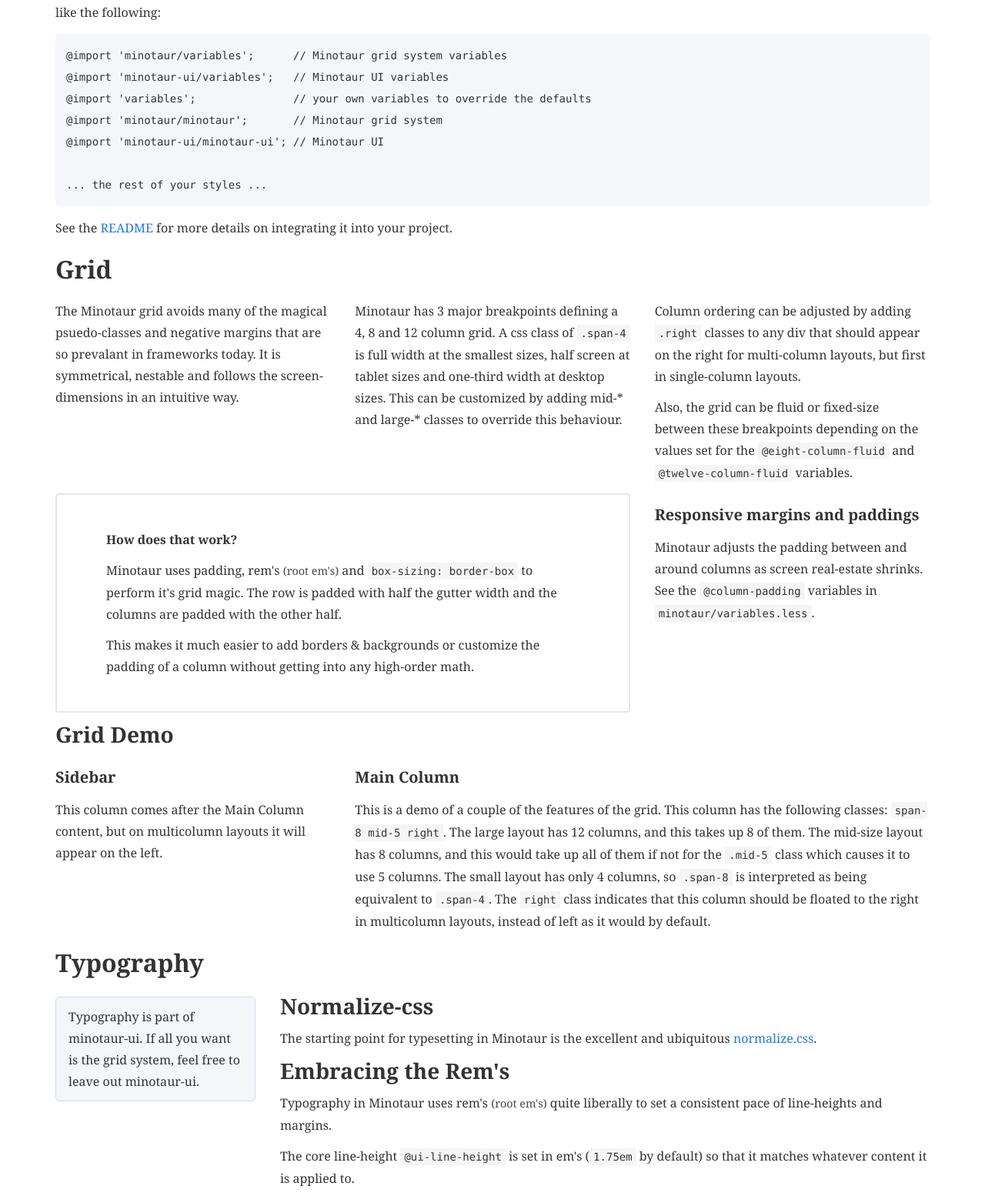
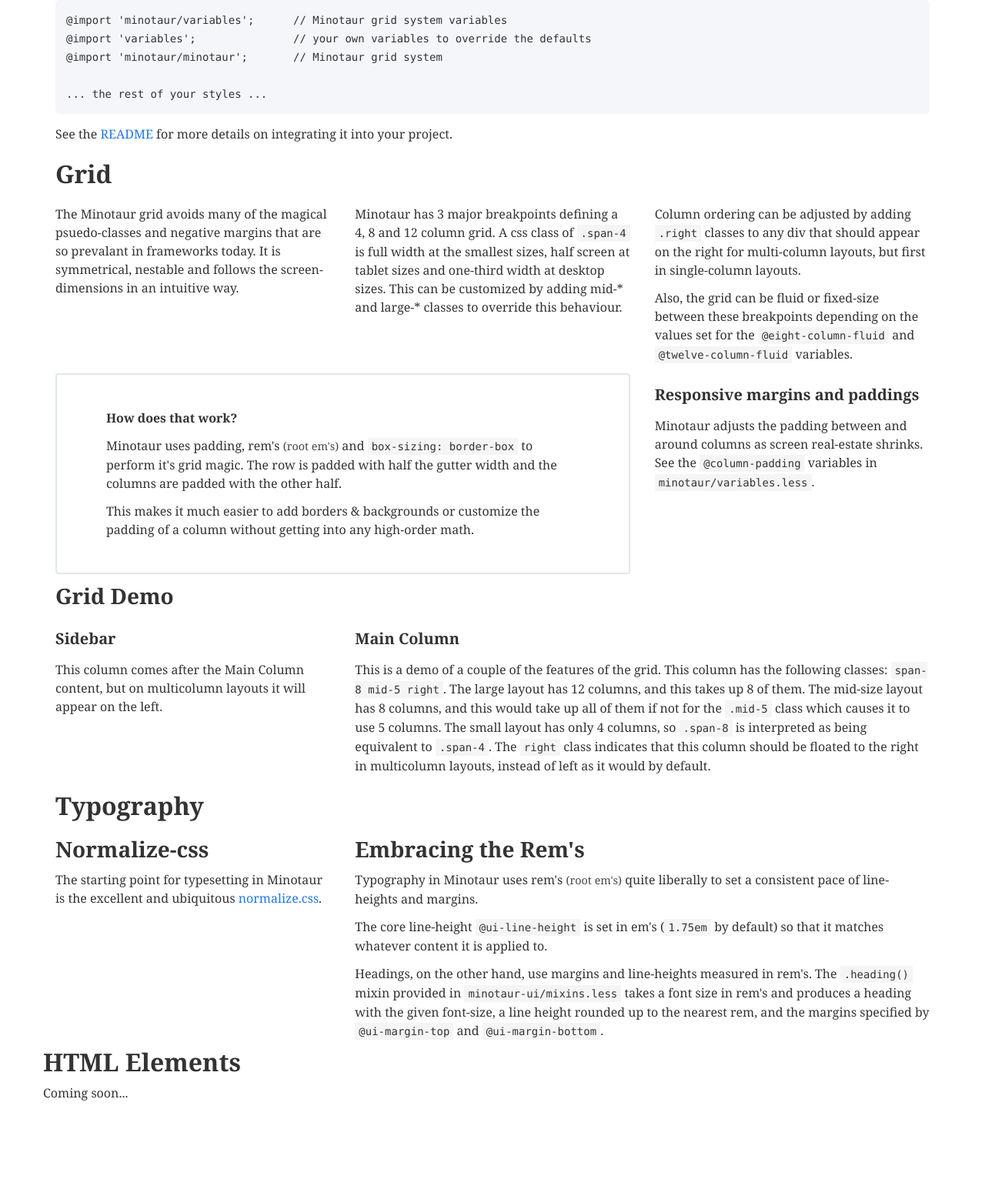
Before and after one commit to andyvanee/minotaur, a plain HTML site: page index.html in a window 1280 px wide. Shown: the part 511-2065 px from the top of the page at 77% size. After the commit the page ends 1955 px from the top, so only its background shows below. Drawn offline with Linux system fonts and the light colour scheme.

Commit message:
the modularity is unnecessary and confusing

```diff
--- a/index.html
+++ b/index.html
@@ -4,19 +4,23 @@
   <title>Minotaur</title>
   <link rel="stylesheet" type="text/css" href="style.css">
 </head>
+
 <body>
   <div class="hero-box">
     <div class="container">
+
       <div class="row">
         <div class="span-12">
           <h1>Minotaur <span class="subheading">a minimalistic CSS framework</span></h1>
         </div>
         <div class="clear"></div>
       </div>
+
     </div>
   </div>
   <div class="container">
     <div class="row">
+
       <div class="span-12">
         <h2 id="what-it-is">What is it?</h2>
 
@@ -27,30 +31,31 @@
           Minotaur doesn't include a massive widget collection. It only provides a customizable grid, a clean approach to typography, and easy theming of core HTML elements.
         </p>
       </div>
+
     </div>
 
     <div class="row">
+
       <div class="span-12">
         <h2 id="usage">Usage</h2>
         <p>
-          Minotaur written using <a href="http://lesscss.org/">less.css</a>. It is modular, and meant to be overridden with your own custom variables. Your own less file should look something like the following:
+          Minotaur written using <a href="http://lesscss.org/">less.css</a>. Your own less file should look something like the following:
         </p>
         <pre>@import 'minotaur/variables';      // Minotaur grid system variables
-@import 'minotaur-ui/variables';   // Minotaur UI variables
 @import 'variables';               // your own variables to override the defaults
 @import 'minotaur/minotaur';       // Minotaur grid system
-@import 'minotaur-ui/minotaur-ui'; // Minotaur UI
 
 ... the rest of your styles ...</pre>
 
         <p>
-          See the <a href="#README">README</a> for more details on integrating it into your project.
+          See the <a href="https://github.com/Andyvanee/minotaur/blob/master/README.md">README</a> for more details on integrating it into your project.
         </p>
+      </div>
 
-      </div>
     </div>
 
     <div class="row">
+
       <div class="span-12">
         <h2 id="grid">Grid</h2>
       </div>
@@ -71,8 +76,11 @@
           Also, the grid can be fluid or fixed-size between these breakpoints depending on the values set for the <code>@eight-column-fluid</code> and <code>@twelve-column-fluid</code> variables.
         </p>
       </div>
+
     </div>
+
     <div class="row">
+
       <div class="span-8">
         <div style="border: 2px solid #e1e8ea; border-radius: 4px; padding: 2em 4em;">
           <p>
@@ -86,41 +94,46 @@
           </p>
         </div>
       </div>
+
       <div class="span-4 mid-8">
         <h4>Responsive margins and paddings</h4>
         <p>Minotaur adjusts the padding between and around columns as screen real-estate shrinks. See the <code>@column-padding</code> variables in <code>minotaur/variables.less</code>.</p>
       </div>
+
     </div>
+
     <div class="row">
+
       <div class="span-12">
         <h3>Grid Demo</h3>
       </div>
+
       <div class="span-8 mid-5 right">
         <h4>Main Column</h4>
         <p>This is a demo of a couple of the features of the grid. This column has the following classes: <code>span-8 mid-5 right</code>. The large layout has 12 columns, and this takes up 8 of them. The mid-size layout has 8 columns, and this would take up all of them if not for the <code>.mid-5</code> class which causes it to use 5 columns. The small layout has only 4 columns, so <code>.span-8</code> is interpreted as being equivalent to <code>.span-4</code>. The <code>right</code> class indicates that this column should be floated to the right in multicolumn layouts, instead of left as it would by default.</p>
       </div>
+
       <div class="span-4 mid-3">
         <h4>Sidebar</h4>
         <p>This column comes after the Main Column content, but on multicolumn layouts it will appear on the left.</p>
       </div>
+
     </div>
 
     <div class="row">
+
       <div class="span-12">
         <h2 id="typography">Typography</h2>
       </div>
 
-      <div class="span-4 mid-8 large-3" style="margin-top: 1em;">
-        <p class="well">
-          Typography is part of minotaur-ui. If all you want is the grid system, feel free to leave out minotaur-ui.
-        </p>
-      </div>
-
-      <div class="span-9 mid-8">
+      <div class="span-4">
         <h3>Normalize-css</h3>
         <p>
           The starting point for typesetting in Minotaur is the excellent and ubiquitous <a href="http://necolas.github.io/normalize.css/">normalize.css</a>.
         </p>
+      </div>
+
+      <div class="span-8 mid-8">
         <h3>Embracing the Rem's</h3>
         <p>
           Typography in Minotaur uses rem's <small>(root em's)</small> quite liberally to set a consistent pace of line-heights and margins.
@@ -132,12 +145,16 @@
           Headings, on the other hand, use margins and line-heights measured in rem's. The <code>.heading()</code> mixin provided in <code>minotaur-ui/mixins.less</code> takes a font size in rem's and produces a heading with the given font-size, a line height rounded up to the nearest rem, and the margins specified by <code>@ui-margin-top</code> and <code>@ui-margin-bottom</code>.
         </p>
       </div>
+
     </div>
+
     <div class="row">
+
       <div class="span12">
         <h2>HTML Elements</h2>
         <p>Coming soon...</p>
       </div>
+
     </div>
   </div>
 </body>
--- a/style.css
+++ b/style.css
@@ -35,6 +35,19 @@
 button::-moz-focus-inner,input::-moz-focus-inner{border:0;padding:0;}
 textarea{overflow:auto;vertical-align:top;}
 table{border-collapse:collapse;border-spacing:0;}
+body{background-color:#ffffff;color:#333333;font-family:"Georgia",sans-serif;line-height:1.75em;}
+h1{font-size:3rem;margin-top:0.75rem;margin-bottom:0.75rem;line-height:3rem;font-family:"Georgia",sans-serif;}
+h2{font-size:2rem;margin-top:0.75rem;margin-bottom:0.75rem;line-height:2rem;font-family:"Georgia",sans-serif;}
+h3{font-size:1.75rem;margin-top:0.75rem;margin-bottom:0.75rem;line-height:2rem;font-family:"Georgia",sans-serif;}
+h4{font-size:1.25rem;margin-top:0.75rem;margin-bottom:0.75rem;line-height:2rem;font-family:"Georgia",sans-serif;}
+h5{font-size:1rem;margin-top:0.75rem;margin-bottom:0.75rem;line-height:1rem;font-family:"Georgia",sans-serif;}
+h6{font-size:0.875rem;margin-top:0.75rem;margin-bottom:0.75rem;line-height:1rem;font-family:"Georgia",sans-serif;}
+p,ul,ol{margin-top:0.75rem;margin-bottom:0.75rem;}
+code,pre{font-family:"Menlo",monospace;}
+small,.font-small{font-size:0.9em;opacity:0.9;}
+a{color:#2277dd;text-decoration:none;}a:hover{color:#1b5fb1;text-decoration:underline;}
+ul{padding-left:2em;}
+ul.unstyled{list-style-type:none;padding-left:0;}
 div,p,ol,ul{box-sizing:border-box;}
 body{font-size:16px;line-height:1.5em;margin:0;}
 .container{width:100%;margin:0 auto;}
@@ -48,20 +61,7 @@
 .well{padding:0.339rem 0.5rem;margin:0 0 0.5rem;background-color:#f4f6fa;border-radius:5px;border:1px solid #d1d9ea;}
 .well.no-side-padding{padding-left:0;padding-right:0;}
 @media (min-width:599px){[class*='span-'],.row{padding:0 0.75rem;} .span-1{width:12.5%;} .span-2{width:25%;} .span-3{width:37.5%;} .span-4{width:50%;} .span-5{width:62.5%;} .span-6{width:75%;} .span-7{width:87.5%;} .span-8{width:100%;} .mid-1{width:12.5%;} .mid-2{width:25%;} .mid-3{width:37.5%;} .mid-4{width:50%;} .mid-5{width:62.5%;} .mid-6{width:75%;} .mid-7{width:87.5%;} .mid-8{width:100%;} .well{padding:0.5085000000000001rem 0.75rem;}}@media (min-width:959px){[class*='span-'],.row{padding:0 1rem;} .span-1{width:8.333333333333334%;} .span-2{width:16.666666666666668%;} .span-3{width:25%;} .span-4{width:33.333333333333336%;} .span-5{width:41.66666666666667%;} .span-6{width:50%;} .span-7{width:58.333333333333336%;} .span-8{width:66.66666666666667%;} .span-9{width:75%;} .span-10{width:83.33333333333334%;} .span-11{width:91.66666666666667%;} .large-1{width:8.333333333333334%;} .large-2{width:16.666666666666668%;} .large-3{width:25%;} .large-4{width:33.333333333333336%;} .large-5{width:41.66666666666667%;} .large-6{width:50%;} .large-7{width:58.333333333333336%;} .large-8{width:66.66666666666667%;} .large-9{width:75%;} .large-10{width:83.33333333333334%;} .large-11{width:91.66666666666667%;} .well{padding:0.678rem 1rem;}}.container{max-width:1200px;}
-@media (max-width:1199px){.container{max-width:960px;}}@media (max-width:959px){.container{max-width:100%;}}body{background-color:#ffffff;color:#333333;font-family:"Georgia",sans-serif;line-height:1.75em;}
-h1{font-size:3rem;margin-top:0.75rem;margin-bottom:0.75rem;line-height:3rem;font-family:"Georgia",sans-serif;}
-h2{font-size:2rem;margin-top:0.75rem;margin-bottom:0.75rem;line-height:2rem;font-family:"Georgia",sans-serif;}
-h3{font-size:1.75rem;margin-top:0.75rem;margin-bottom:0.75rem;line-height:2rem;font-family:"Georgia",sans-serif;}
-h4{font-size:1.25rem;margin-top:0.75rem;margin-bottom:0.75rem;line-height:2rem;font-family:"Georgia",sans-serif;}
-h5{font-size:1rem;margin-top:0.75rem;margin-bottom:0.75rem;line-height:1rem;font-family:"Georgia",sans-serif;}
-h6{font-size:0.875rem;margin-top:0.75rem;margin-bottom:0.75rem;line-height:1rem;font-family:"Georgia",sans-serif;}
-p,ul,ol{margin-top:0.75rem;margin-bottom:0.75rem;}
-code,pre{font-family:"Menlo",monospace;}
-small,.font-small{font-size:0.9em;opacity:0.9;}
-a{color:#2277dd;text-decoration:none;}a:hover{color:#1b5fb1;text-decoration:underline;}
-ul{padding-left:2em;}
-ul.unstyled{list-style-type:none;padding-left:0;}
-.hero-box{padding-top:4em;padding-bottom:4em;margin-bottom:1em;text-align:center;}
+@media (max-width:1199px){.container{max-width:960px;}}@media (max-width:959px){.container{max-width:100%;}}.hero-box{padding-top:4em;padding-bottom:4em;margin-bottom:1em;text-align:center;}
 .column-heading{padding:0.339rem 0.5rem;margin:0 0 0.5rem;background-color:#f4f6fa;border-radius:5px;border:1px solid #d1d9ea;}
 code,pre{font-size:0.875em;}
 pre{border-radius:5px;padding:1em;white-space:pre;overflow-x:scroll;background-color:#f4f6fa;}
```
